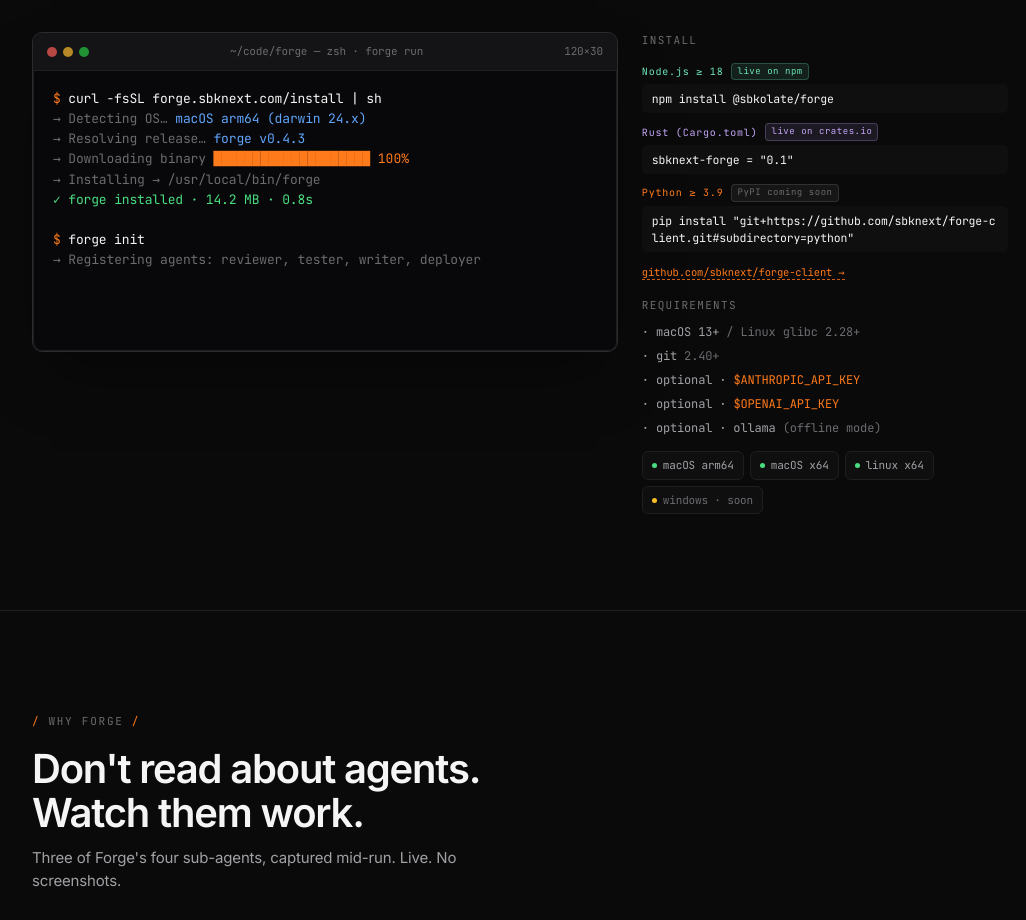
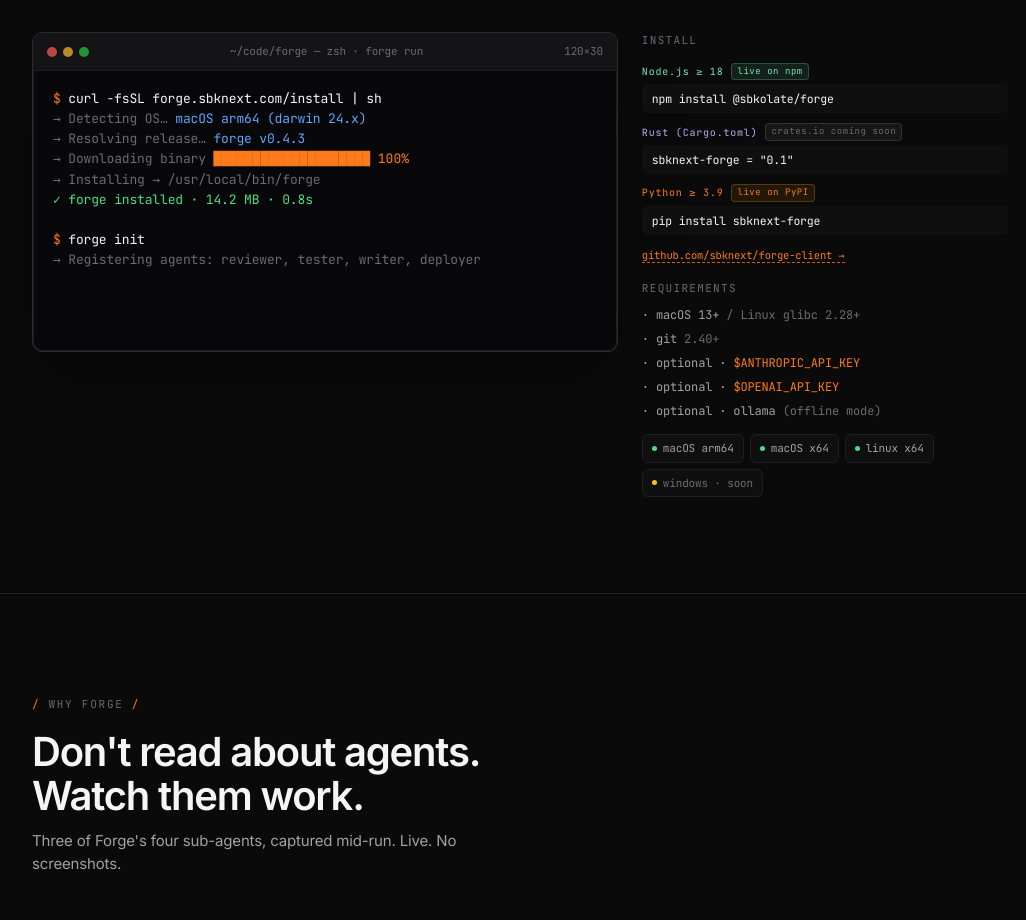
Before and after one commit to sbknext/forge-site, a Next.js app: page / in a window 1280 px wide. Shown: the part 2100-3020 px from the top of the page, without its empty margins (120-1146 px from the left). Built offline with nearby package versions, Linux system fonts and the light colour scheme.

Commit message:
Show live PyPI badge + fix Python install command
- Python: "PyPI coming soon" → "live on PyPI" badge (amber)
- Python install: git+github URL → pip install sbknext-forge
- Rust: "live on crates.io" → "crates.io coming soon" (email not verified yet)

```diff
--- a/app/page.tsx
+++ b/app/page.tsx
@@ -425,7 +425,7 @@
                 <div style={{ marginTop: 10 }}>
                   <div style={{ display: 'flex', alignItems: 'center', gap: 8, marginBottom: 4 }}>
                     <span style={{ fontFamily: 'var(--mono)', fontSize: 10, color: '#c4a6f8', letterSpacing: '0.08em' }}>Rust (Cargo.toml)</span>
-                    <span style={{ fontFamily: 'var(--mono)', fontSize: 9, color: '#c4a6f8', background: 'rgba(196,166,248,0.1)', border: '1px solid rgba(196,166,248,0.25)', borderRadius: 4, padding: '1px 5px', letterSpacing: '0.06em' }}>live on crates.io</span>
+                    <span style={{ fontFamily: 'var(--mono)', fontSize: 9, color: 'var(--text-3)', background: 'rgba(161,161,166,0.08)', border: '1px solid rgba(161,161,166,0.2)', borderRadius: 4, padding: '1px 5px', letterSpacing: '0.06em' }}>crates.io coming soon</span>
                   </div>
                   <code style={{ display: 'block', fontFamily: 'var(--mono)', fontSize: 11.5, color: 'var(--text-1)', background: 'var(--surface-1)', padding: '6px 10px', borderRadius: 5, wordBreak: 'break-all' }}>
                     sbknext-forge = &quot;0.1&quot;
@@ -436,10 +436,10 @@
                 <div style={{ marginTop: 10 }}>
                   <div style={{ display: 'flex', alignItems: 'center', gap: 8, marginBottom: 4 }}>
                     <span style={{ fontFamily: 'var(--mono)', fontSize: 10, color: 'var(--ember)', letterSpacing: '0.08em' }}>Python &ge; 3.9</span>
-                    <span style={{ fontFamily: 'var(--mono)', fontSize: 9, color: 'var(--text-3)', background: 'rgba(161,161,166,0.08)', border: '1px solid rgba(161,161,166,0.2)', borderRadius: 4, padding: '1px 5px', letterSpacing: '0.06em' }}>PyPI coming soon</span>
+                    <span style={{ fontFamily: 'var(--mono)', fontSize: 9, color: 'var(--ember)', background: 'rgba(245,158,11,0.1)', border: '1px solid rgba(245,158,11,0.25)', borderRadius: 4, padding: '1px 5px', letterSpacing: '0.06em' }}>live on PyPI</span>
                   </div>
                   <code style={{ display: 'block', fontFamily: 'var(--mono)', fontSize: 11.5, color: 'var(--text-1)', background: 'var(--surface-1)', padding: '6px 10px', borderRadius: 5, wordBreak: 'break-all' }}>
-                    pip install &quot;git+https://github.com/sbknext/forge-client.git#subdirectory=python&quot;
+                    pip install sbknext-forge
                   </code>
                 </div>
 
```
